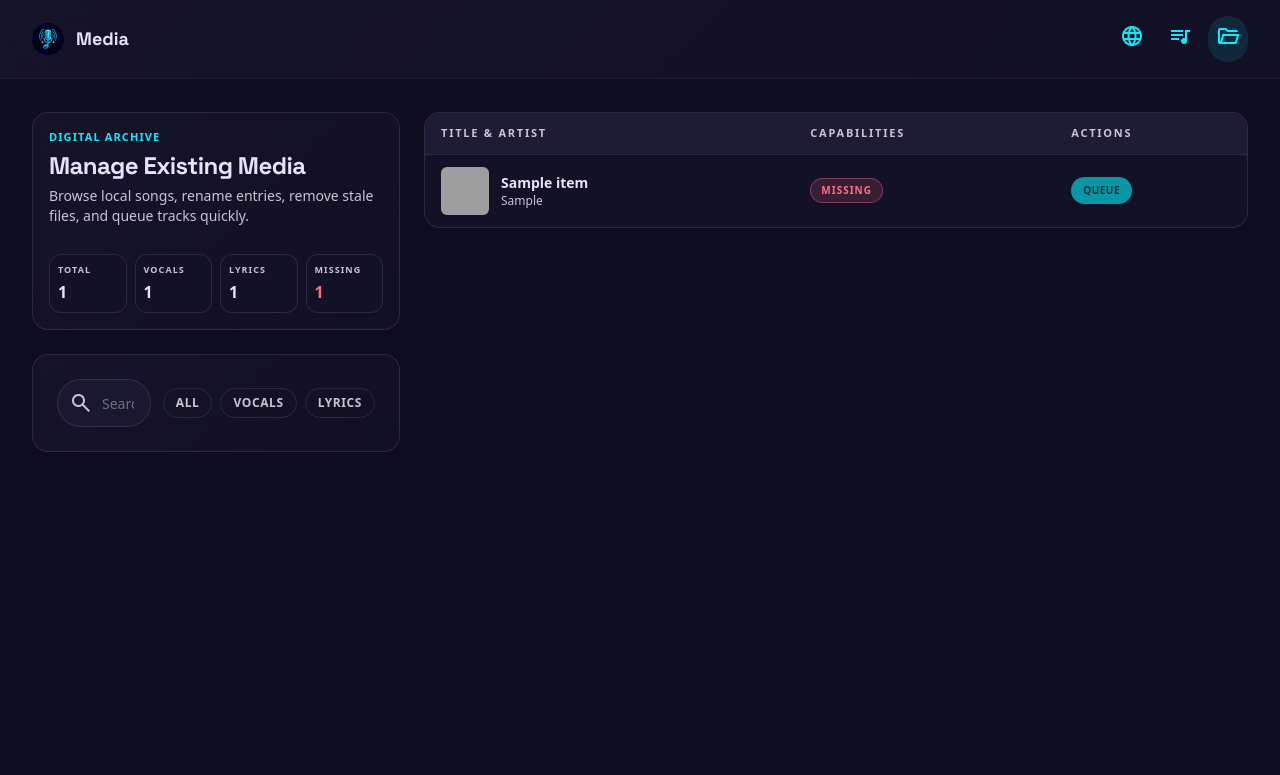
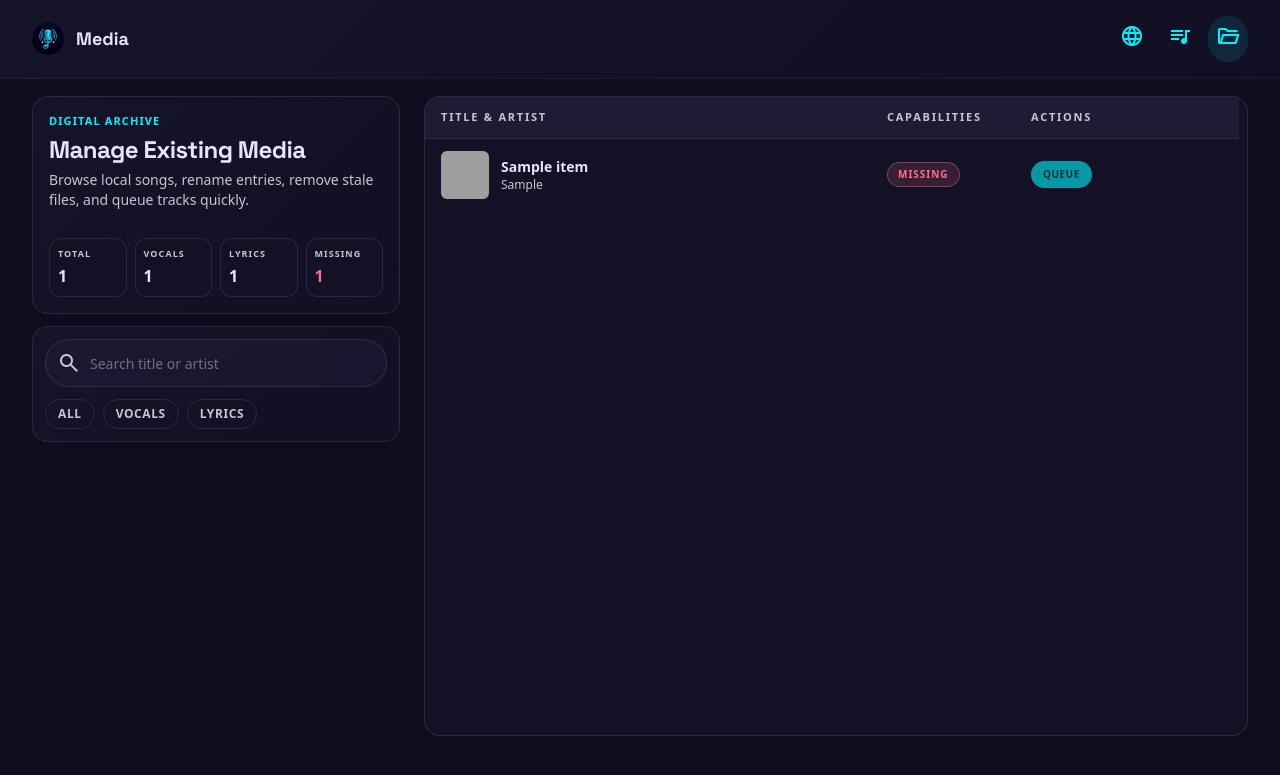
Before and after one commit to vttc08/demucs-karaoke-app, a FastAPI app: page /media in a window 1280 px wide. Shown: the top 775 px of the page. Run offline with FastAPI, Linux system fonts and the light colour scheme; tables that the repository leaves empty hold one stand-in row (values such as "Sample post"); parts of the project's set-up code (start-up, migrations or seed data) failed here and were passed over; some libraries are stand-ins or nearby versions; grey boxes are pictures that could not be loaded.

Commit message:
2 column layout now scrollable

```diff
--- a/templates/media_management.html
+++ b/templates/media_management.html
@@ -4,13 +4,79 @@
 {% block header_icon %}folder_open{% endblock %}
 {% block header_title %}{{ t('media.library') }}{% endblock %}
 
+{% block head %}
+<style>
+    @media (min-width: 1024px) and (max-width: 1280px) {
+        #media-table {
+            width: 100%;
+            table-layout: fixed;
+        }
+
+        #media-table [data-field="title"] {
+            max-width: clamp(12ch, 16vw, 18ch);
+        }
+
+        #media-table th:nth-child(1),
+        #media-table td:nth-child(1) {
+            width: auto;
+        }
+
+        #media-table th:nth-child(2),
+        #media-table td:nth-child(2) {
+            width: 9rem;
+        }
+
+        #media-table th:nth-child(3),
+        #media-table td:nth-child(3) {
+            width: 14rem;
+        }
+    }
+
+    @media (min-width: 921px) and (max-width: 1023px) {
+        #media-table {
+            width: 100%;
+            table-layout: fixed;
+        }
+
+        #media-table [data-field="title"] {
+            max-width: clamp(11ch, 18vw, 20ch);
+        }
+
+        #media-table th:nth-child(2),
+        #media-table td:nth-child(2) {
+            width: 9rem;
+        }
+
+        #media-table th:nth-child(3),
+        #media-table td:nth-child(3) {
+            width: 14rem;
+        }
+
+        #media-table td:last-child > div {
+            justify-content: flex-end;
+        }
+    }
+
+    @media (min-width: 1024px) {
+        #media-list-scroll {
+            scrollbar-width: none;
+            -ms-overflow-style: none;
+        }
+
+        #media-list-scroll::-webkit-scrollbar {
+            display: none;
+        }
+    }
+</style>
+{% endblock %}
+
 {% block content %}
 <main
-    class="mx-auto flex w-full max-w-7xl flex-col gap-6 px-4 pb-12 pt-28 sm:px-6 lg:px-8"
+    class="mx-auto flex w-full max-w-7xl flex-col gap-6 px-4 pb-12 pt-24 sm:px-6 lg:h-[calc(100dvh-4rem)] lg:overflow-hidden lg:px-8 lg:pb-0"
     data-is-admin="{{ 'true' if is_admin else 'false' }}"
 >
-    <div class="flex flex-col gap-6 lg:grid lg:grid-cols-[minmax(18rem,23rem)_minmax(0,1fr)] lg:items-start lg:gap-6">
-        <div class="flex min-w-0 flex-col gap-6 lg:self-start">
+    <div class="flex flex-col gap-4 lg:grid lg:h-full lg:min-h-0 lg:grid-cols-[minmax(18rem,23rem)_minmax(0,1fr)] lg:items-start lg:gap-6">
+        <div class="flex min-w-0 flex-col gap-3 lg:self-start">
             <section class="glass-card rounded-2xl border border-white/10 p-3 sm:p-4">
                 <div class="flex flex-col gap-4">
                     <div class="max-w-2xl">
@@ -51,8 +117,8 @@
                 </div>
             </section>
 
-            <section class="glass-card rounded-2xl border border-white/10 p-4 sm:p-6">
-                <div class="flex flex-col gap-3 lg:flex-col xl:flex-row xl:items-center xl:justify-between">
+            <section class="glass-card rounded-2xl border border-white/10 p-3">
+                <div class="flex flex-col gap-3">
                     <div class="relative xl:max-w-md xl:flex-1">
                         <span class="pointer-events-none material-symbols-outlined absolute left-3 top-1/2 -translate-y-1/2 text-on-surface-variant">search</span>
                         <input
@@ -72,7 +138,7 @@
             </section>
         </div>
 
-        <section class="min-w-0">
+        <section class="min-w-0 lg:flex lg:h-full lg:min-h-0 lg:flex-col">
             <div class="space-y-3 md:hidden" id="media-cards-list">
                 {% for item in media_items %}
                 <article
@@ -133,7 +199,8 @@
                 {% endfor %}
             </div>
 
-            <div class="hidden overflow-x-auto rounded-2xl border border-white/10 bg-surface-container-low md:block">
+            <div class="hidden min-h-0 flex-1 flex-col rounded-2xl border border-white/10 bg-surface-container-low md:flex lg:overflow-hidden">
+                <div id="media-list-scroll" class="min-h-0 flex-1 overflow-x-auto lg:overflow-y-auto lg:overscroll-contain lg:pr-2">
                     <table class="min-w-[48rem] divide-y divide-white/10 xl:min-w-full" id="media-table">
                         <thead class="bg-surface-container-highest/60">
                             <tr class="text-left text-[11px] font-bold uppercase tracking-[0.16em] text-on-surface-variant">
@@ -202,6 +269,7 @@
                             {% endfor %}
                         </tbody>
                     </table>
+                </div>
             </div>
             <p id="media-empty-state" class="hidden rounded-xl border border-white/10 bg-surface-container-low px-4 py-5 text-center text-sm text-on-surface-variant">{{ t('media.empty_filter') }}</p>
         </section>
```
Lines whose indentation alone changed are shown as unchanged.
